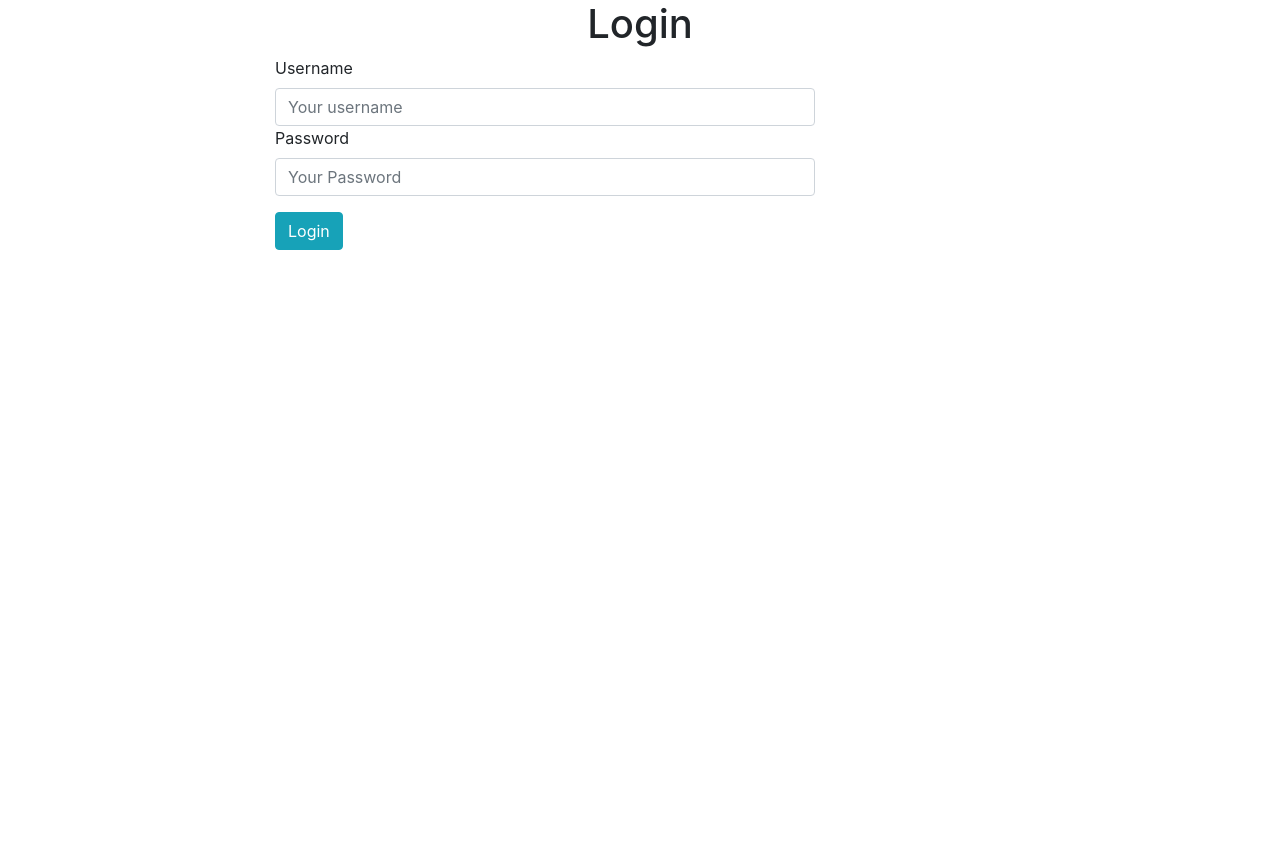
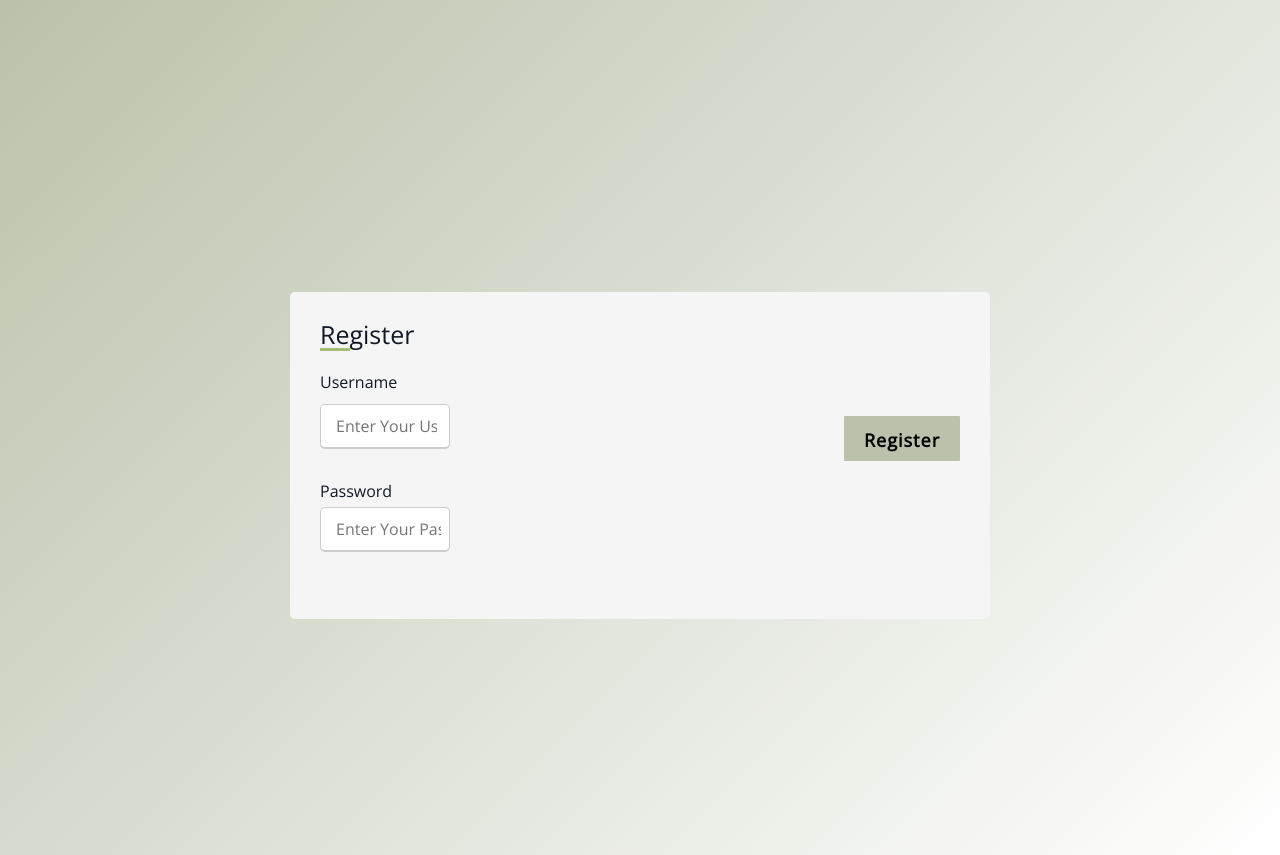
Before and after one commit to NoluHleko/WebBlog, a Flask app: page /login in a window 1280 px wide. Before the commit the page ends 250 px from the top, so only its background shows below. Run offline with Flask 2, Linux system fonts and the light colour scheme; style sheets or scripts are compiled from the project's sources.

Commit message:
changed login form

```diff
--- a/myblog/templates/admin/login.html
+++ b/myblog/templates/admin/login.html
@@ -1,21 +1,126 @@
-<!doctype html>
+<!DOCTYPE html>
 <html lang="en">
-  <head>
-    <!-- Required meta tags -->
-    <meta charset="utf-8">
-    <meta name="viewport" content="width=device-width, initial-scale=1, shrink-to-fit=no">
+<head>
+    <meta charset="UTF-8">
+    <meta http-equiv="X-UA-Compatible" content="IE=edge">
+    <meta name="viewport" content="width=device-width, initial-scale=1.0">
+    <link rel="stylesheet" href="assets/style.css" />
+    <title>Registration</title>
 
-    <!-- Bootstrap CSS -->
-    <link rel="stylesheet" href="https://cdn.jsdelivr.net/npm/bootstrap@4.3.1/dist/css/bootstrap.min.css" integrity="sha384-ggOyR0iXCbMQv3Xipma34MD+dH/1fQ784/j6cY/iJTQUOhcWr7x9JvoRxT2MZw1T" crossorigin="anonymous">
+<style>
+    *{
+        margin: 0;
+        padding: 0;
+        box-sizing:border-box ;
+        font-family: "Open Sans", sans-serif;
+    }
+    body{
+        display: flex;
+        height: 100vh;
+        justify-content: center;
+        align-items: center;
+        padding: 20px;
+        background: linear-gradient(135deg, #bac2ab, white);
+    }
+.form-container{
+    max-width: 700px;
+    width: 100%;
+    background-color: whitesmoke;
+    padding: 25px 30px;
+    border-radius: 5px;
+}
+.form-container .title{
+    font-size: 25px;
+    font-weight: 500;
+    position: relative;
+}
+.form-container .title::before{
+    content: '';
+    position:absolute;
+    left: 0;
+    bottom: 0%;
+    height: 3px;
+    width:30px;
+    background: linear-gradient(135deg, #bac2ab, white);
+    background:#a4bd76 ;
+}
+.form-container form .user-details{
+    display: flex;
+    flex-wrap: wrap;
+    justify-content: space-between;
+    margin: 20px 0 12px 0;
+}
 
-    <title>Login</title>
-  </head>
-  <body>
+form .user-details .input-box{
+    margin-bottom: 15px;
+    width: calc(100% / 2 - 20px);
+}
 
+.user-details .input-box .details {
+    display: block;
+    font-weight: 500;
+    margin-bottom: 5px;
+}
+.user-details .input-box input{
+    height: 45px;
+    width: 100%;
+    outline: none;
+    border-radius: 5px;
+    border: 1px solid #ccc;
+    padding-left: 15px;
+    font-size: 16px;
+    border-bottom-width: 2px;
+    transition: all  0.3s ease;
+}
+.user-details .input-box input:focus,
+.user-details .input-box input:valid{
+    border-color: #81945e;
+}
+form .button{
+    height: 45px;
+    margin: 45px 0;
+}
+form .button input{
+    height: 100%;
+    width: 100%;
+    outline: none;
+    color:black;
+    border: none;
+    font-size: 18px;
+    font-weight: bold;
+    border-radius: 1px;
+    letter-spacing: 1px;
+    background-color: #bac2ab;
 
-    <div class="container">
-        <h1 class="text-center">Login</h1>
-{% with messages = get_flashed_messages(with_categories=true) %}
+}
+form .button input:hover{
+    background: linear-gradient(135deg, #bac2ab, white);
+}
+
+@media (max-width: 584px) {
+    .form-container{
+        max-width: 100%;
+
+    }
+    form .user-details .input-box{
+        margin-bottom: 15px;
+        width: 100%;
+    }
+    .form-container form .user-details{
+        max-height: 300px;
+        overflow-y: scroll;
+    }
+    .user-details::-webkit-scrollbar{
+        width: 0;
+    }
+}
+
+</style>
+</head>
+<body id="form-body">
+    <div class="form-container">
+        <div class="title">Register</div>
+        {% with messages = get_flashed_messages(with_categories=true) %}
         {% if messages %}
           <div class=flashes>
           {% for category, message in messages %}
@@ -24,30 +129,28 @@
           </div>
         {% endif %}
 {% endwith %}
-        <div class="row">
-            <div class="col-md-2"></div>
-            <div class="col-md-6">
-                <form method="POST">
+        <form method="POST">
+            <div class="user-details">
+                <div class="input-box">
 
-                    <label for="">Username</label>
-                    <input type="text" name="username" class="form-control" placeholder="Your username" required>
+                <div class="input-box">
+                    <span class="details">Username</span>
+                    <input type="text" name="username" id="username" placeholder="Enter Your Username" required>
 
-                    <label for="">Password</label>
-                    <input type="password" name="password" class="form-control" placeholder="Your Password" required>
+                </div>
 
+                <div class="input-box">
+                    <span class="details">Password</span>
+                    <input type="password" name="password" id="password" placeholder="Enter Your Password" required>
 
-                    <input type="submit" value="Login" class="btn btn-info mt-3">
-                </form>
+                </div>
+
             </div>
-
-        </div>
-
+            <div class="button">
+                <input type="submit" value="Register">
+            </div>
+        </form>
     </div>
 
-    <!-- Optional JavaScript -->
-    <!-- jQuery first, then Popper.js, then Bootstrap JS -->
-    <script src="https://code.jquery.com/jquery-3.3.1.slim.min.js" integrity="sha384-q8i/X+965DzO0rT7abK41JStQIAqVgRVzpbzo5smXKp4YfRvH+8abtTE1Pi6jizo" crossorigin="anonymous"></script>
-    <script src="https://cdn.jsdelivr.net/npm/popper.js@1.14.7/dist/umd/popper.min.js" integrity="sha384-UO2eT0CpHqdSJQ6hJty5KVphtPhzWj9WO1clHTMGa3JDZwrnQq4sF86dIHNDz0W1" crossorigin="anonymous"></script>
-    <script src="https://cdn.jsdelivr.net/npm/bootstrap@4.3.1/dist/js/bootstrap.min.js" integrity="sha384-JjSmVgyd0p3pXB1rRibZUAYoIIy6OrQ6VrjIEaFf/nJGzIxFDsf4x0xIM+B07jRM" crossorigin="anonymous"></script>
-  </body>
+</body>
 </html>
```
